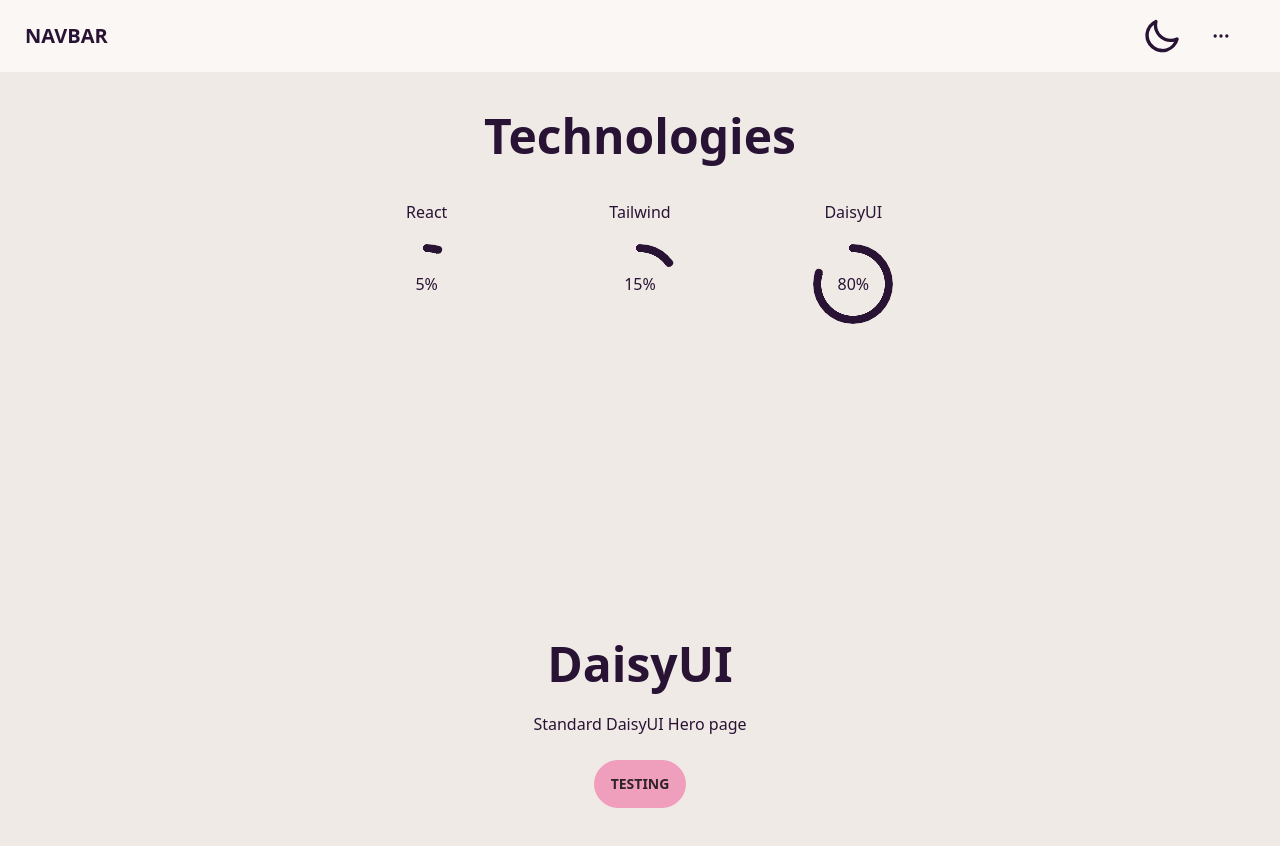
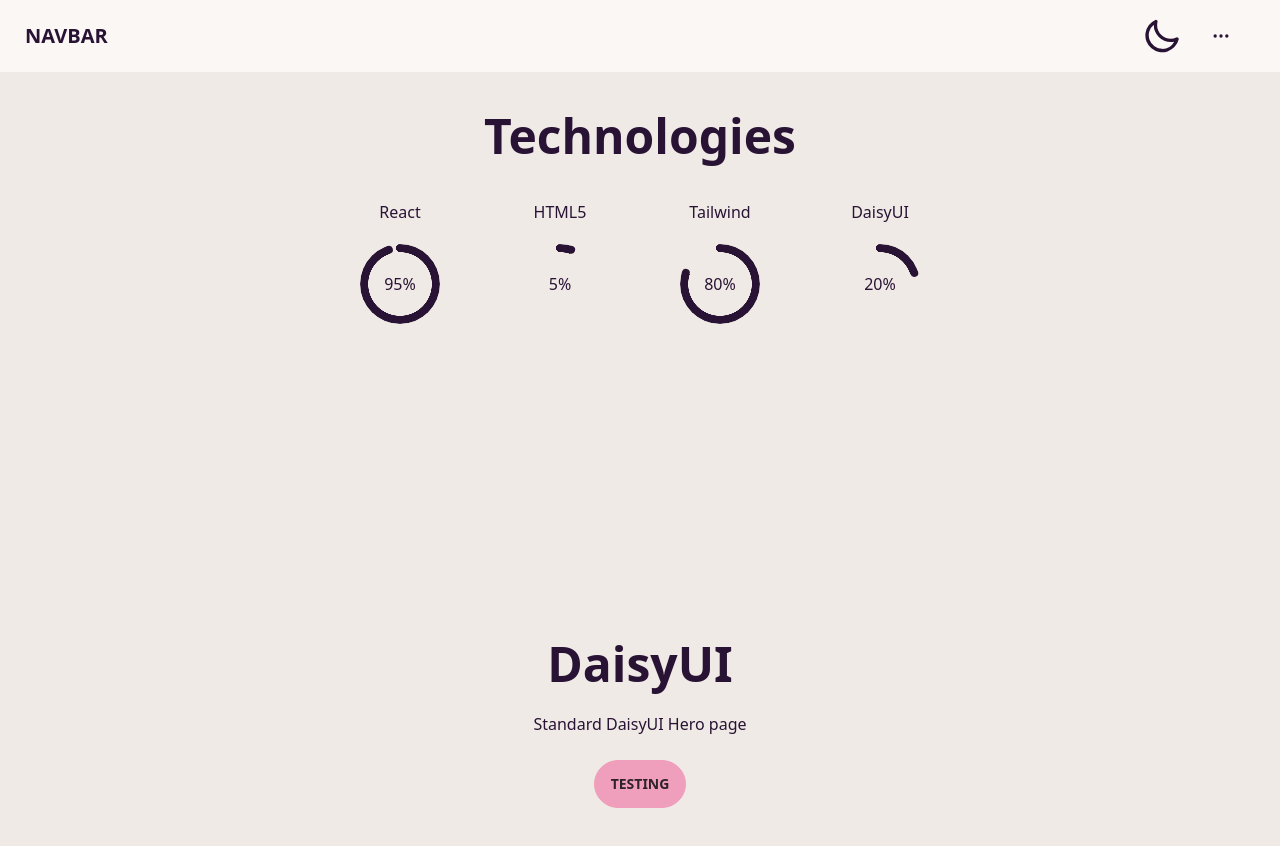
Before and after one commit to ThegenJackson/ProjectDaisy, a React (Vite) app: page / in a window 1280 px wide. Shown: the top 846 px of the page. Built offline with nearby package versions, Linux system fonts and the light colour scheme.

Commit message:
update
updating technology percentages

```diff
--- a/src/components/App.jsx
+++ b/src/components/App.jsx
@@ -15,8 +15,6 @@
   );
 }
 
-let technology = 'react'
-
 const App = () => {
   return (
 
@@ -31,17 +29,22 @@
         <div className="w-1/2 flex justify-around">
 
         <TechCard
-        percent={5}
+        percent={95}
         technology={'React'}
         />
 
         <TechCard
-        percent={15}
+        percent={5}
+        technology={'HTML5'}
+        />
+
+        <TechCard
+        percent={80}
         technology={'Tailwind'}
         />
 
         <TechCard
-        percent={80}
+        percent={20}
         technology={'DaisyUI'}
         />
 
```
